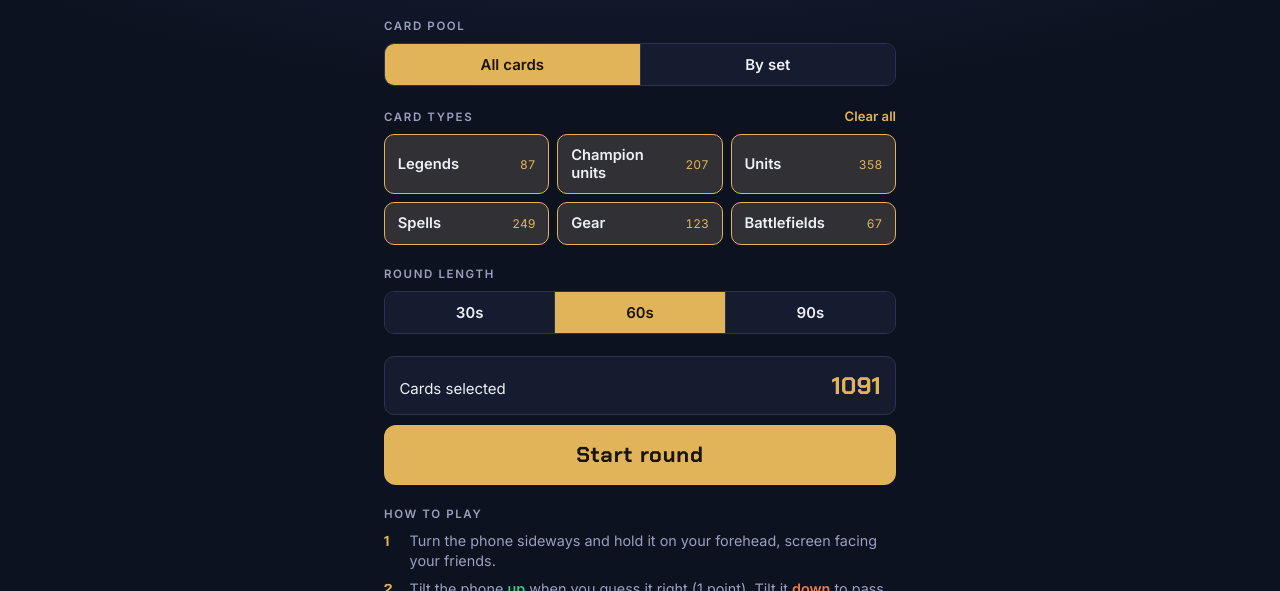
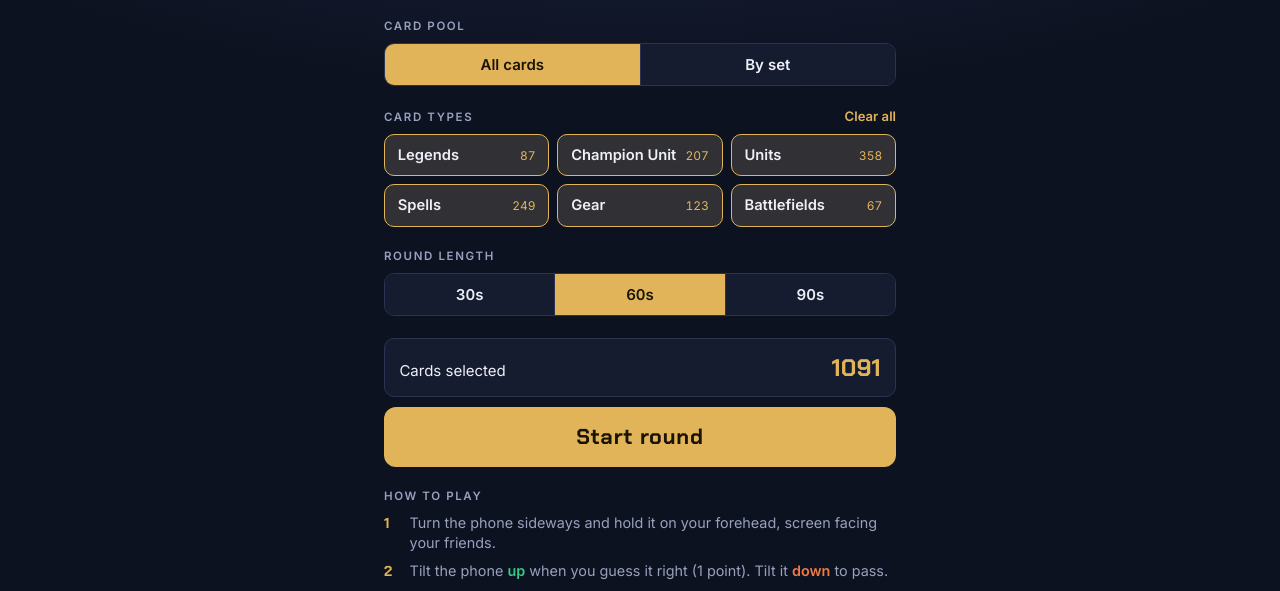
Before and after one commit to edwardclifton4/riftbound-heads-up, a website: page web/index.html in a window 1280 px wide. Shown: the part 209-800 px from the top of the page. Drawn offline with Linux system fonts and the light colour scheme.

Commit message:
Label the champion filter 'Champion Unit'
Co-Authored-By: Claude Opus 5.5 <noreply@anthropic.com>

```diff
--- a/web/index.html
+++ b/web/index.html
@@ -248,7 +248,7 @@ const screens = ["home", "ready", "play", "end"];
 const show = name => screens.forEach(s => $(s).hidden = s !== name);
 
 const CAT_ORDER = ["Legend", "Champion Unit", "Unit", "Spell", "Gear", "Battlefield"];
-const CAT_LABEL = { "Legend": "Legends", "Champion Unit": "Champion units", "Unit": "Units", "Spell": "Spells", "Gear": "Gear", "Battlefield": "Battlefields" };
+const CAT_LABEL = { "Legend": "Legends", "Champion Unit": "Champion Unit", "Unit": "Units", "Spell": "Spells", "Gear": "Gear", "Battlefield": "Battlefields" };
 const PROMO = "PROMO";
 
 let DB = null;            // { sets, cards }
```
